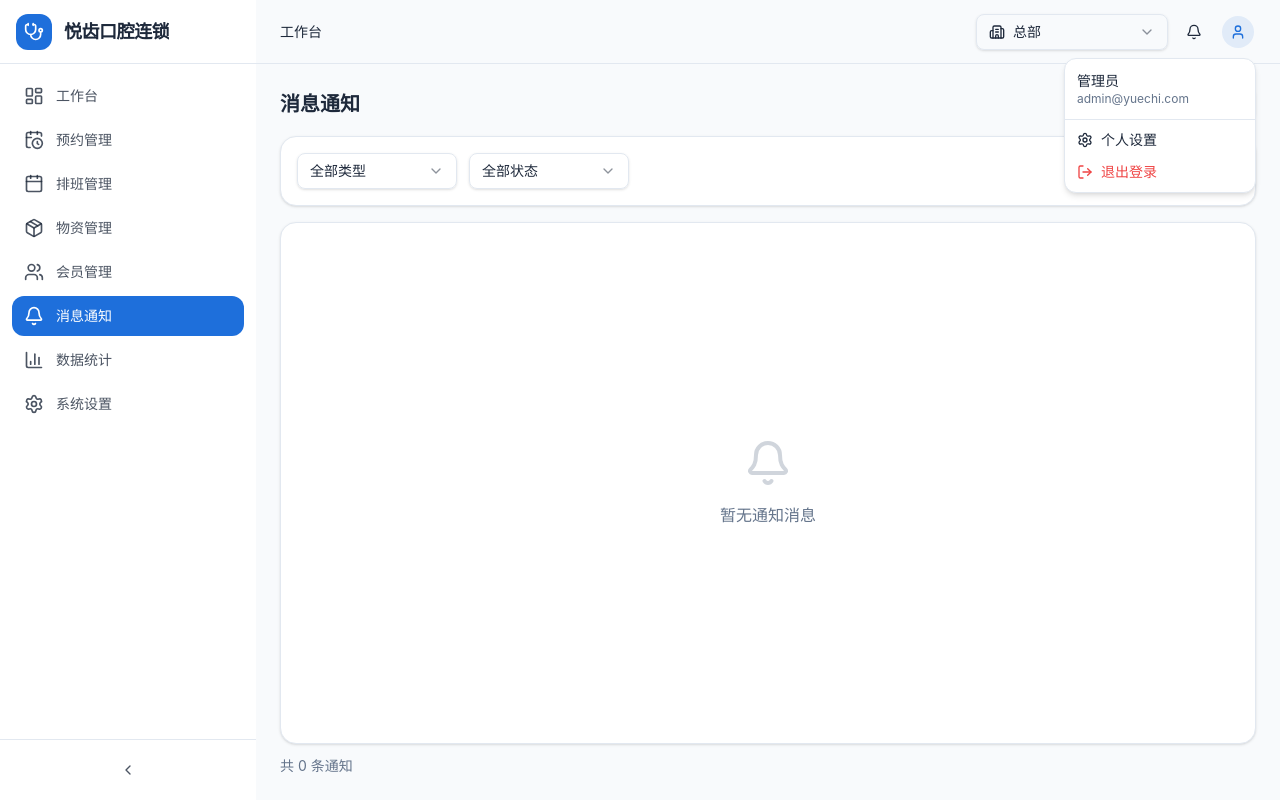
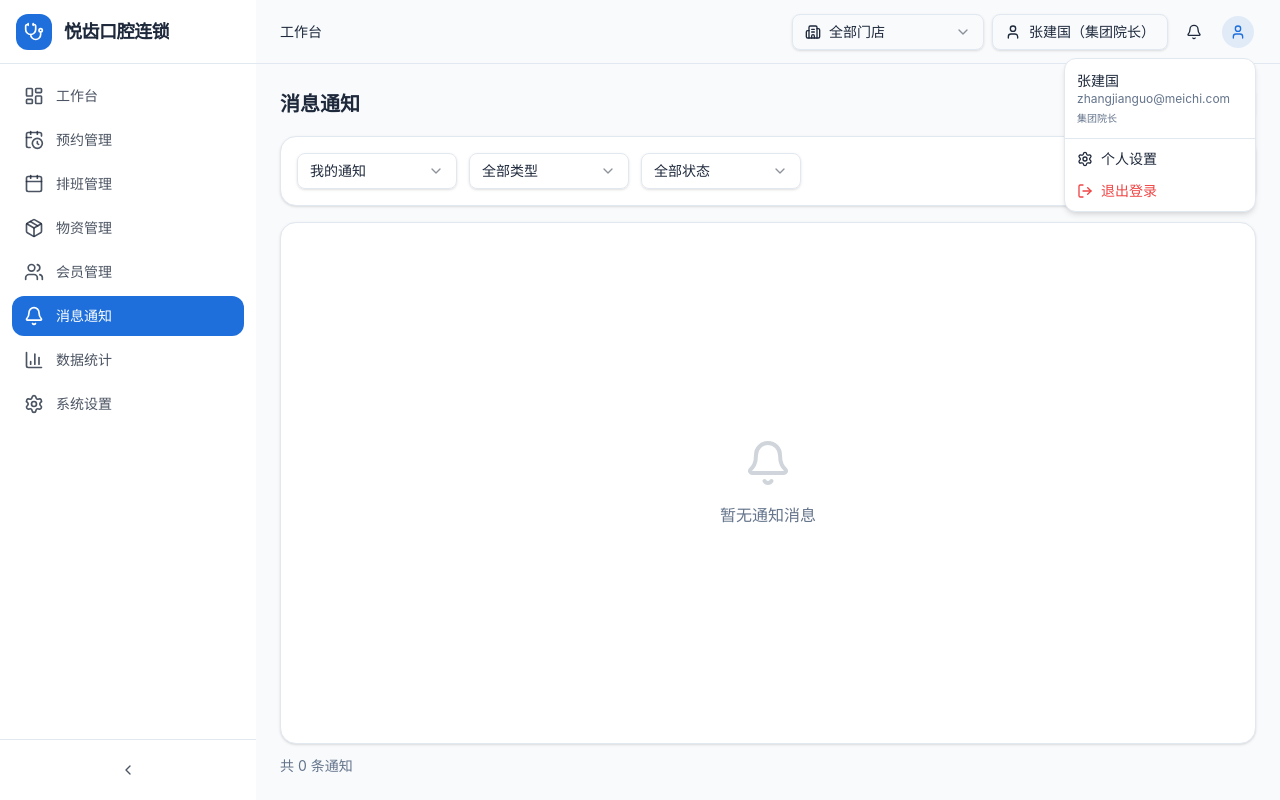
Before and after one commit to wenrou-sos/label-117, a Next.js app: page /notifications in a window 1280 px wide. Both pictures are taken after a click on the button 1238 px from the left and 31 px from the top of the page. Built offline with nearby package versions, Linux system fonts and the light colour scheme.

Commit message:
.2187342742565564:76fe375c5a4a44d64675b8c81d42c286_6a3784832548f3abb8733858.6a3784882548f3abb873385d.6a37848766967be3472efc64:Trae CN.T(2026/6/21 14:28:24)

```diff
--- a/src/app/notifications/page.tsx
+++ b/src/app/notifications/page.tsx
@@ -31,6 +31,8 @@
   appointment_confirmed: "预约确认",
   appointment_cancelled: "预约取消",
   appointment_completed: "预约完成",
+  appointment_in_progress: "诊疗中",
+  appointment_no_show: "患者未到",
   appointment_reminder: "预约提醒",
   settlement_new: "结算通知",
   system: "系统通知",
@@ -41,6 +43,8 @@
   appointment_confirmed: <CheckCheck className="h-5 w-5" />,
   appointment_cancelled: <Scissors className="h-5 w-5" />,
   appointment_completed: <CheckCheck className="h-5 w-5" />,
+  appointment_in_progress: <Scissors className="h-5 w-5" />,
+  appointment_no_show: <AlertCircle className="h-5 w-5" />,
   appointment_reminder: <AlertCircle className="h-5 w-5" />,
   settlement_new: <CreditCard className="h-5 w-5" />,
   system: <Bell className="h-5 w-5" />,
@@ -51,6 +55,8 @@
   appointment_confirmed: "text-green-600 bg-green-50 border-green-200",
   appointment_cancelled: "text-destructive bg-destructive/10 border-destructive/20",
   appointment_completed: "text-green-600 bg-green-50 border-green-200",
+  appointment_in_progress: "text-indigo-600 bg-indigo-50 border-indigo-200",
+  appointment_no_show: "text-red-600 bg-red-50 border-red-200",
   appointment_reminder: "text-amber-600 bg-amber-50 border-amber-200",
   settlement_new: "text-purple-600 bg-purple-50 border-purple-200",
   system: "text-muted-foreground bg-muted border-border",
@@ -69,22 +75,44 @@
 };
 
 export default function NotificationsPage() {
-  const { notifications, markNotificationRead, markAllNotificationsRead, clearAllNotifications } =
-    useAppStore();
+  const {
+    notifications,
+    markNotificationRead,
+    markAllNotificationsRead,
+    clearAllNotifications,
+    selectedClinicId,
+    currentUserId,
+  } = useAppStore();
 
   const [typeFilter, setTypeFilter] = useState<string>("all");
   const [readFilter, setReadFilter] = useState<string>("all");
+  const [scopeFilter, setScopeFilter] = useState<string>("mine");
 
   const filteredNotifications = useMemo(() => {
     return notifications.filter((n) => {
+      if (scopeFilter === "mine") {
+        if (n.staffId && currentUserId && n.staffId !== currentUserId) return false;
+        if (selectedClinicId && n.clinicId && n.clinicId !== selectedClinicId) return false;
+      }
+      if (scopeFilter === "clinic" && selectedClinicId && n.clinicId && n.clinicId !== selectedClinicId) {
+        return false;
+      }
       if (typeFilter !== "all" && n.type !== typeFilter) return false;
       if (readFilter === "unread" && n.read) return false;
       if (readFilter === "read" && !n.read) return false;
       return true;
     });
-  }, [notifications, typeFilter, readFilter]);
+  }, [notifications, typeFilter, readFilter, scopeFilter, selectedClinicId, currentUserId]);
 
-  const unreadCount = notifications.filter((n) => !n.read).length;
+  const visibleNotificationsAll = useMemo(() => {
+    return notifications.filter((n) => {
+      if (n.staffId && currentUserId && n.staffId !== currentUserId) return false;
+      if (selectedClinicId && n.clinicId && n.clinicId !== selectedClinicId) return false;
+      return true;
+    });
+  }, [notifications, selectedClinicId, currentUserId]);
+
+  const unreadCount = visibleNotificationsAll.filter((n) => !n.read).length;
 
   const handleClearAll = () => {
     if (confirm("确定要清空所有通知吗？此操作不可恢复。")) {
@@ -150,6 +178,19 @@
       <Card className="mb-4">
         <CardContent className="p-4 flex flex-wrap items-center gap-3">
           <div className="w-40">
+            <Select value={scopeFilter} onValueChange={setScopeFilter}>
+              <SelectTrigger>
+                <SelectValue placeholder="通知范围" />
+              </SelectTrigger>
+              <SelectContent>
+                <SelectItem value="mine">我的通知</SelectItem>
+                <SelectItem value="clinic">本门店</SelectItem>
+                <SelectItem value="all">全部通知</SelectItem>
+              </SelectContent>
+            </Select>
+          </div>
+
+          <div className="w-40">
             <Select value={typeFilter} onValueChange={setTypeFilter}>
               <SelectTrigger>
                 <SelectValue placeholder="全部类型" />
@@ -178,13 +219,14 @@
             </Select>
           </div>
 
-          {(typeFilter !== "all" || readFilter !== "all") && (
+          {(typeFilter !== "all" || readFilter !== "all" || scopeFilter !== "mine") && (
             <Button
               variant="ghost"
               size="sm"
               onClick={() => {
                 setTypeFilter("all");
                 setReadFilter("all");
+                setScopeFilter("mine");
               }}
             >
               重置筛选
--- a/src/components/NotificationBell.tsx
+++ b/src/components/NotificationBell.tsx
@@ -13,6 +13,8 @@
   appointment_confirmed: <CheckCheck className="h-4 w-4" />,
   appointment_cancelled: <Scissors className="h-4 w-4" />,
   appointment_completed: <CheckCheck className="h-4 w-4" />,
+  appointment_in_progress: <Scissors className="h-4 w-4" />,
+  appointment_no_show: <AlertCircle className="h-4 w-4" />,
   appointment_reminder: <AlertCircle className="h-4 w-4" />,
   settlement_new: <CreditCard className="h-4 w-4" />,
   system: <Bell className="h-4 w-4" />,
@@ -23,6 +25,8 @@
   appointment_confirmed: "text-green-600 bg-green-50",
   appointment_cancelled: "text-destructive bg-destructive/10",
   appointment_completed: "text-green-600 bg-green-50",
+  appointment_in_progress: "text-indigo-600 bg-indigo-50",
+  appointment_no_show: "text-red-600 bg-red-50",
   appointment_reminder: "text-amber-600 bg-amber-50",
   settlement_new: "text-purple-600 bg-purple-50",
   system: "text-muted-foreground bg-muted",
@@ -30,6 +34,13 @@
 
 interface NotificationBellProps {
   className?: string;
+}
+
+function getLocalDateStr(d: Date) {
+  const year = d.getFullYear();
+  const month = String(d.getMonth() + 1).padStart(2, "0");
+  const day = String(d.getDate()).padStart(2, "0");
+  return `${year}-${month}-${day}`;
 }
 
 export function NotificationBell({ className }: NotificationBellProps) {
@@ -43,12 +54,20 @@
     markNotificationRead,
     markAllNotificationsRead,
     addNotification,
+    selectedClinicId,
+    currentUserId,
   } = useAppStore();
   const dropdownRef = useRef<HTMLDivElement>(null);
   const remindedRef = useRef<Set<string>>(new Set());
 
-  const unreadCount = notifications.filter((n) => !n.read).length;
-  const recentNotifications = notifications.slice(0, 5);
+  const visibleNotifications = notifications.filter((n) => {
+    if (n.staffId && currentUserId && n.staffId !== currentUserId) return false;
+    if (selectedClinicId && n.clinicId && n.clinicId !== selectedClinicId) return false;
+    return true;
+  });
+
+  const unreadCount = visibleNotifications.filter((n) => !n.read).length;
+  const recentNotifications = visibleNotifications.slice(0, 5);
 
   useEffect(() => {
     function handleClickOutside(e: MouseEvent) {
@@ -63,7 +82,7 @@
   useEffect(() => {
     const checkUpcomingAppointments = () => {
       const now = new Date();
-      const today = now.toISOString().split("T")[0];
+      const today = getLocalDateStr(now);
       const reminderWindow = 30 * 60 * 1000;
 
       appointments.forEach((apt) => {
--- a/src/components/layout/Topbar.tsx
+++ b/src/components/layout/Topbar.tsx
@@ -19,6 +19,7 @@
   SelectTrigger,
   SelectValue,
 } from "@/components/ui/Select"
+import { useAppStore } from "@/store"
 
 interface BreadcrumbItem {
   label: string
@@ -30,20 +31,21 @@
   onMobileMenuClick?: () => void
 }
 
-const stores = [
-  { value: "hq", label: "总部" },
-  { value: "shanghai-pudong", label: "上海浦东店" },
-  { value: "shanghai-xuhui", label: "上海徐汇店" },
-  { value: "beijing-chaoyang", label: "北京朝阳店" },
-]
-
 export function Topbar({
   className,
   breadcrumbs = [{ label: "工作台" }],
   onMobileMenuClick,
 }: TopbarProps) {
-  const [selectedStore, setSelectedStore] = React.useState(stores[0].value)
+  const { clinics, selectedClinicId, setSelectedClinicId, staff, currentUserId, setCurrentUserId } = useAppStore()
   const [showUserMenu, setShowUserMenu] = React.useState(false)
+
+  const currentUser = staff.find((s) => s.id === currentUserId)
+  const handleClinicChange = (value: string) => {
+    setSelectedClinicId(value === "__all__" ? null : value)
+  }
+  const handleUserChange = (value: string) => {
+    setCurrentUserId(value)
+  }
 
   return (
     <header
@@ -80,7 +82,7 @@
       </nav>
 
       <div className="flex items-center gap-2">
-        <Select value={selectedStore} onValueChange={setSelectedStore}>
+        <Select value={selectedClinicId ?? "__all__"} onValueChange={handleClinicChange}>
           <SelectTrigger className="w-36 md:w-48">
             <div className="flex items-center gap-2">
               <Building2 className="h-4 w-4" />
@@ -88,9 +90,26 @@
             </div>
           </SelectTrigger>
           <SelectContent>
-            {stores.map((store) => (
-              <SelectItem key={store.value} value={store.value}>
-                {store.label}
+            <SelectItem value="__all__">全部门店</SelectItem>
+            {clinics.map((clinic) => (
+              <SelectItem key={clinic.id} value={clinic.id}>
+                {clinic.name}
+              </SelectItem>
+            ))}
+          </SelectContent>
+        </Select>
+
+        <Select value={currentUserId ?? ""} onValueChange={handleUserChange}>
+          <SelectTrigger className="w-36 md:w-44">
+            <div className="flex items-center gap-2">
+              <User className="h-4 w-4" />
+              <SelectValue placeholder="切换身份" />
+            </div>
+          </SelectTrigger>
+          <SelectContent>
+            {staff.map((s) => (
+              <SelectItem key={s.id} value={s.id}>
+                {s.name}（{s.title || s.role}）
               </SelectItem>
             ))}
           </SelectContent>
@@ -113,9 +132,12 @@
           {showUserMenu && (
             <div className="absolute right-0 top-full z-50 mt-2 w-48 overflow-hidden rounded-lg border bg-popover text-popover-foreground shadow-md">
               <div className="border-b p-3">
-                <p className="text-sm font-medium">管理员</p>
+                <p className="text-sm font-medium">{currentUser?.name || "管理员"}</p>
                 <p className="text-xs text-muted-foreground">
-                  admin@yuechi.com
+                  {currentUser?.email || "admin@yuechi.com"}
+                </p>
+                <p className="mt-1 text-[10px] text-muted-foreground">
+                  {currentUser?.title || "系统管理员"}
                 </p>
               </div>
               <div className="p-1">
--- a/src/data/mockData.ts
+++ b/src/data/mockData.ts
@@ -257,7 +257,10 @@
 const getDateStr = (offsetDays: number) => {
   const d = new Date(today);
   d.setDate(d.getDate() + offsetDays);
-  return d.toISOString().split("T")[0];
+  const year = d.getFullYear();
+  const month = String(d.getMonth() + 1).padStart(2, "0");
+  const day = String(d.getDate()).padStart(2, "0");
+  return `${year}-${month}-${day}`;
 };
 
 export const appointments: Appointment[] = [
--- a/src/store/index.ts
+++ b/src/store/index.ts
@@ -62,9 +62,11 @@
   settlements: Settlement[];
   selectedClinicId: string | null;
   selectedDate: string;
+  currentUserId: string | null;
 
   setSelectedClinicId: (id: string | null) => void;
   setSelectedDate: (date: string) => void;
+  setCurrentUserId: (id: string | null) => void;
 
   addAppointment: (data: Omit<Appointment, "id" | "createdAt">) => void;
   updateAppointmentStatus: (id: string, status: AppointmentStatus) => void;
@@ -131,10 +133,12 @@
     settlements: [],
     notifications: [],
     selectedClinicId: null,
-    selectedDate: new Date().toISOString().split("T")[0],
+    selectedDate: new Date(new Date().getTime() - new Date().getTimezoneOffset() * 60000).toISOString().split("T")[0],
+    currentUserId: "staff-001",
 
     setSelectedClinicId: (id) => set({ selectedClinicId: id }),
     setSelectedDate: (date) => set({ selectedDate: date }),
+    setCurrentUserId: (id) => set({ currentUserId: id }),
 
     addAppointment: (data) =>
       set((state) => {
@@ -194,13 +198,13 @@
             break;
           case "no_show":
             title = "患者未到诊";
-            type = "appointment_cancelled";
+            type = "appointment_no_show";
             priority = "high";
             break;
           case "in_progress":
             title = "诊疗进行中";
-            type = "appointment_confirmed";
-            priority = "low";
+            type = "appointment_in_progress";
+            priority = "medium";
             break;
         }
         if (!title) {
--- a/src/types/index.ts
+++ b/src/types/index.ts
@@ -7,6 +7,8 @@
   | "appointment_confirmed"
   | "appointment_cancelled"
   | "appointment_completed"
+  | "appointment_in_progress"
+  | "appointment_no_show"
   | "appointment_reminder"
   | "settlement_new"
   | "system";
```
